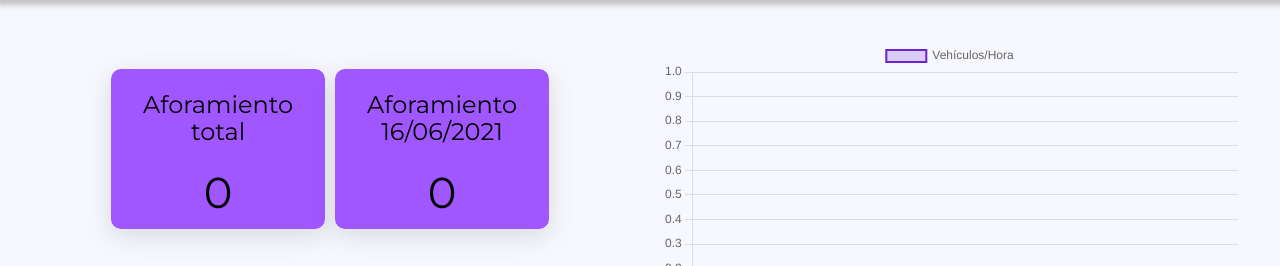
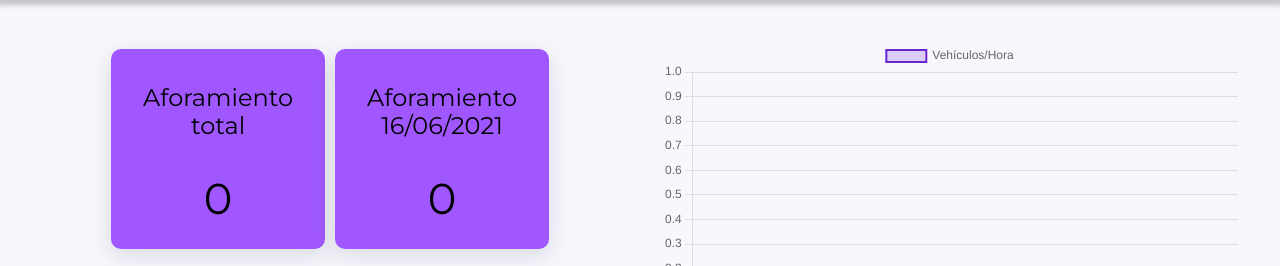
Before and after one commit to iesgrancapitan-proyectos/202021daw_junio_sistema_aforado_inteligente_vehiculos-anxxt, a PHP site: page / in a window 1280 px wide. Shown: the part 113-379 px from the top of the page. Run offline with PHP 8.4, Linux system fonts and the light colour scheme; data that the repository does not hold is empty; some libraries are stand-ins or nearby versions.

Commit message:
cambiado css desktop para los cuadrados

```diff
--- a/interfaz_web/css/main.css
+++ b/interfaz_web/css/main.css
@@ -121,6 +121,12 @@ main div.container div.box {
   margin: 5px;
 }
 
+@media only screen and (min-width: 1200px) {
+  main div.container div.box {
+    height: 25vh;
+  }
+}
+
 main div.container div.box p {
   font-size: 1.2rem;
   text-align: center;
--- a/interfaz_web/css/main.sass
+++ b/interfaz_web/css/main.sass
@@ -88,6 +88,8 @@ main
       border-radius: 10px
       box-shadow: 0px 7px 25px 0px rgba(100, 100, 111, 0.2)
       margin: 5px
+      @include desktop
+        height: 25vh
       p
         font-size: 1.2rem
         text-align: center
```
Also changed, not shown: interfaz_web/css/main.min.css (+1 -1 lines).
